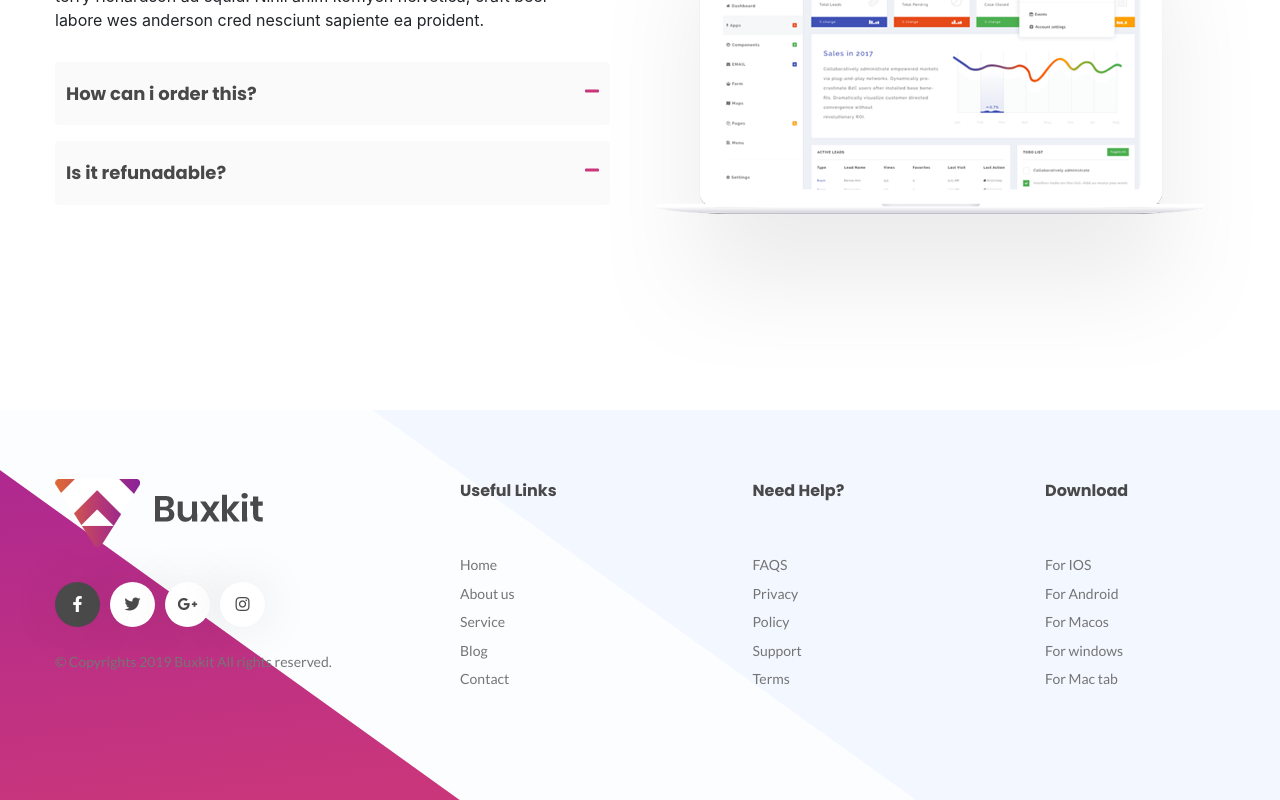
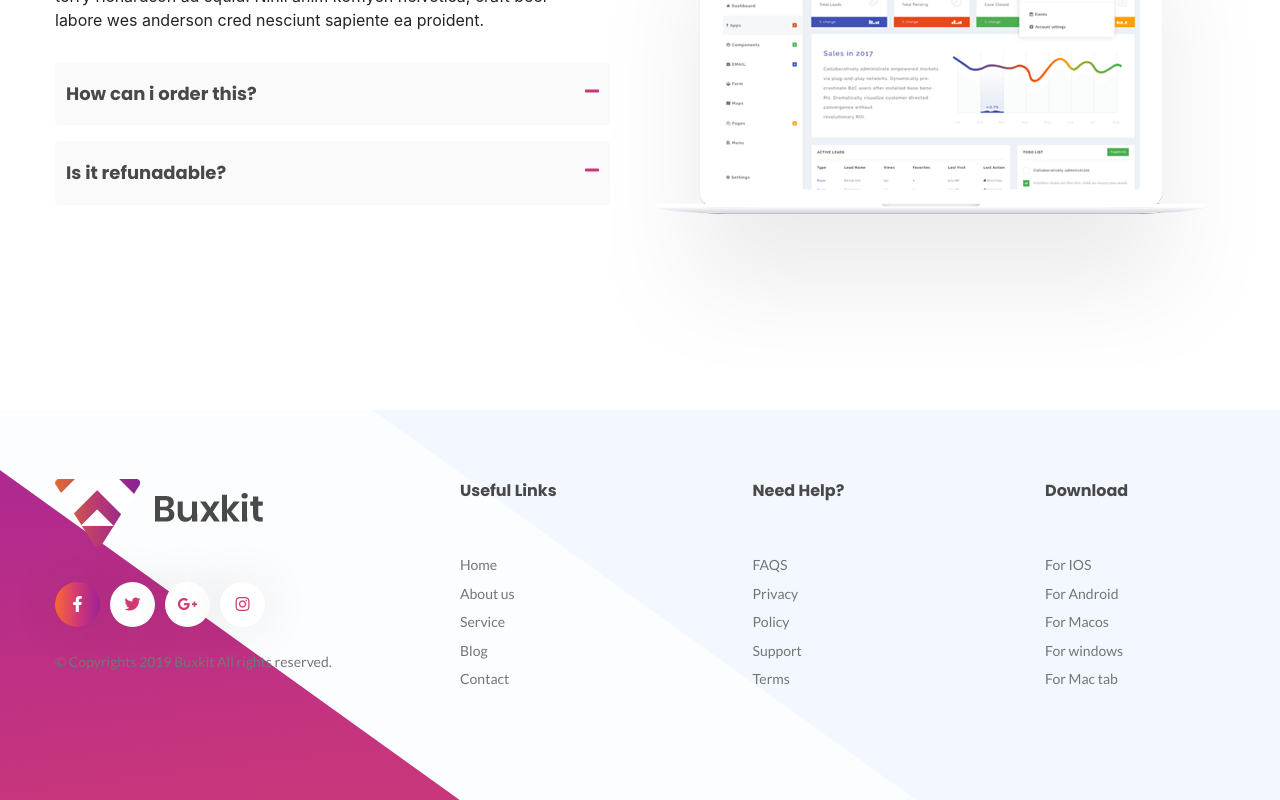
Before and after one commit to KeyToTech/StandupBotLanding, a React (Create React App) app: page / in a window 1280 px wide. In both pictures the pointer is over the link 77 px from the left and 9560 px from the top of the page. Shown: the part 8956-9756 px from the top of the page. Built offline with nearby package versions, Linux system fonts and the light colour scheme.

Commit message:
change hover button btn-social into Footer.

```diff
--- a/src/footer/footer.css
+++ b/src/footer/footer.css
@@ -63,13 +63,14 @@
     text-align: center;
     border-radius: 50%;
     background: white;
-    color: rgb(74, 74, 74);
+    color: #d13a75;
     box-shadow: 0px 0px 51px 0px rgba(0, 0, 0, 0.1);
 }
 
 .btn-social:hover {
-    background: rgb(74, 74, 74);
-    color: white;
+
+    background-image: linear-gradient(to left, #a12299 0%, #d13a75 50%, #d23a74 51%, #f96834 99%, #f96834 100%);
+    color: #ffffff;
 }
 
 .wrap-content-footer {
```
